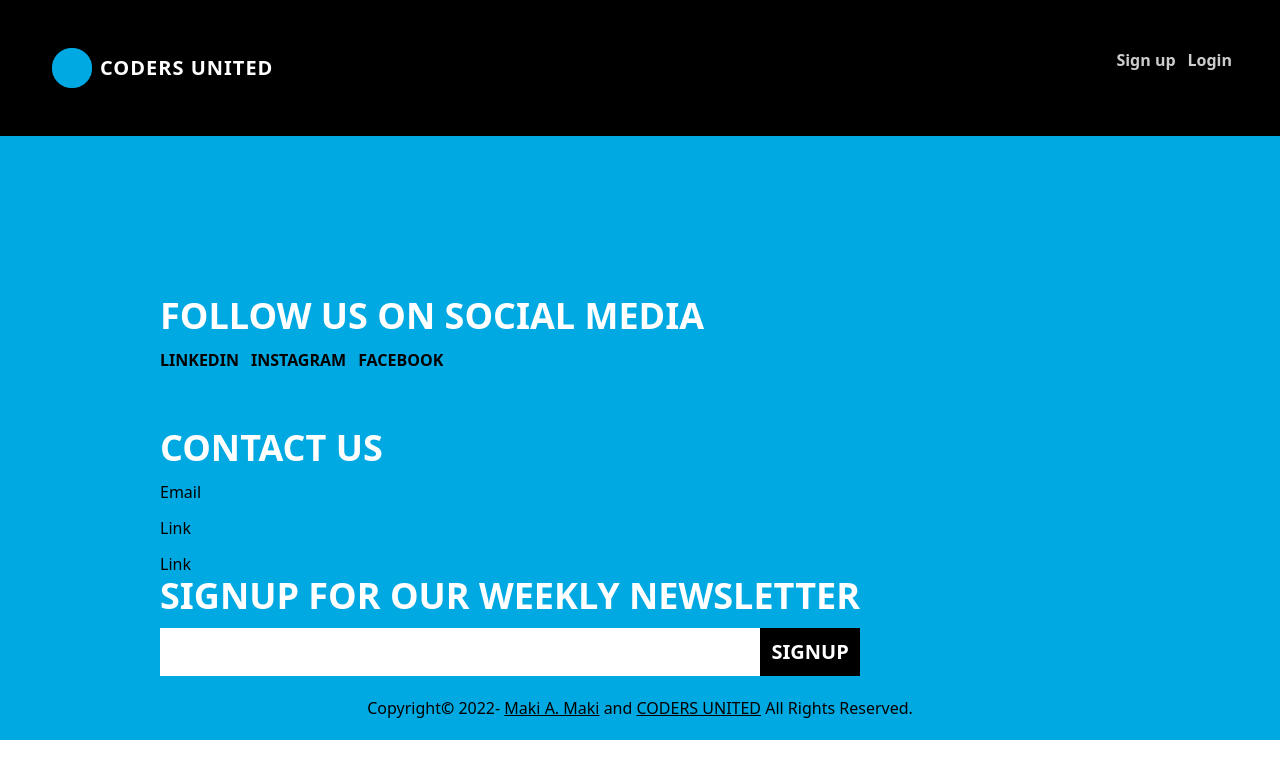
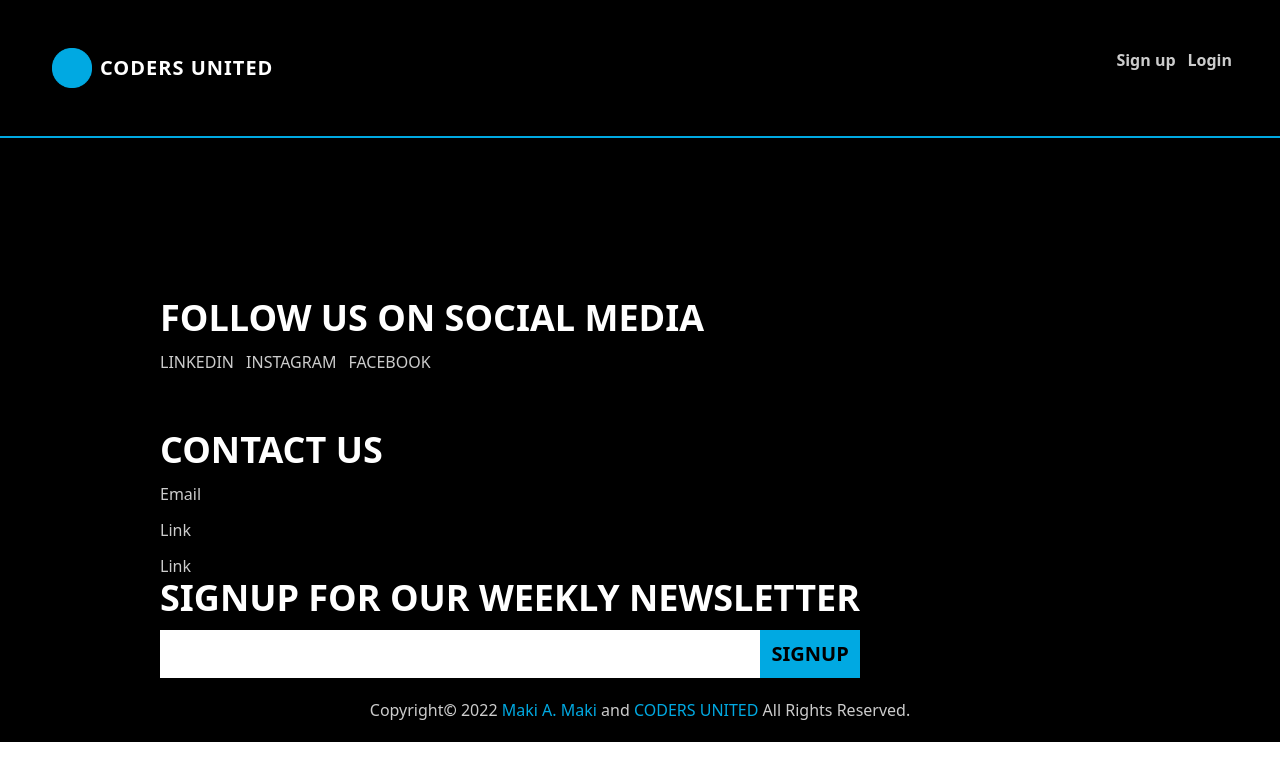
Before and after one commit to Makispear/CODERZ-UNITED, a React (Create React App) app in the folder client/: page /Home in a window 1280 px wide. Shown: the top 780 px of the page. Built offline with nearby package versions, Linux system fonts and the light colour scheme.

Commit message:
Done with homepage styling

```diff
--- a/client/src/components/Board/index.js
+++ b/client/src/components/Board/index.js
@@ -2,7 +2,7 @@ export default function Board() {
   return (
     <section className="p-28 w-full bg-white">
       <div className="bg-green-800 h-90 border-black border-4">
-        <ul className="h-full text-white font-bold text-3xl grid place-content-center gap-3">
+        <ul className="h-full text-black font-bold text-5xl grid place-content-center gap-3">
           <li>1. WALK-THROUGH VIDEOS</li>
           <li>2. EXAMPLES</li>
           <li>3. DEEPER DIVES INTO CONCEPTS</li>
--- a/client/src/components/Copyright/index.js
+++ b/client/src/components/Copyright/index.js
@@ -3,12 +3,13 @@ const getYearNow = () => {
   if (year === "2022") {
     return
   }
-  return year
+  return "-", year
 }
 
 export default function Copyright() {
   return (
-    <p>Copyright<span className="font-bold">&copy;</span> 2022-{getYearNow()} <a className="text-black  underline" href="https://makispear.github.io/Makispear/">Maki A. Maki</a> and <a href="#" className="text-black underline">CODERS UNITED</a> All Rights Reserved.
+    <p>
+      Copyright<span className="font-bold">&copy;</span> 2022{getYearNow()} <a className="text-tertiary hover:underline" href="https://makispear.github.io/Makispear/">Maki A. Maki</a> and <a href="#" className="text-tertiary hover:underline">CODERS UNITED</a> All Rights Reserved.
     </p>
   )
 }
--- a/client/src/components/Footer/index.js
+++ b/client/src/components/Footer/index.js
@@ -3,26 +3,26 @@ import Copyright from "../Copyright";
 
 export default function Footer() {
   return (
-    <footer className="w-full flex flex-col bg-tertiary">
+    <footer className="w-full flex flex-col bg-black border-t-2 border-t-tertiary">
       <div className="w-full flex flex-wrap justify-between p-40 pb-5">
         {/* left side  */}
         <div className="flex flex-col">
           {/* social media  */}
           <div className="">
             <h2 className="text-white font-bold text-4xl">FOLLOW US ON SOCIAL MEDIA</h2>
-            <ul className="text-white flex mt-3">
-              <NavLink to={"/"} className="text-black mr-3 font-semibold uppercase">LinkedIn</NavLink >
-              <NavLink to={"/"} className="text-black mr-3 font-semibold uppercase">Instagram</NavLink >
-              <NavLink to={"/"} className="text-black mr-3 font-semibold uppercase">Facebook</NavLink >
+            <ul className="text-secondary flex mt-3">
+              <NavLink to={"/"} className="mr-3 font-lighter uppercase">LinkedIn</NavLink >
+              <NavLink to={"/"} className="mr-3 font-lighter uppercase">Instagram</NavLink >
+              <NavLink to={"/"} className="mr-3 font-lighter uppercase">Facebook</NavLink >
             </ul>
           </div>
           {/* contact  */}
           <div className="mt-14">
             <h2 className="text-white text-4xl font-bold">CONTACT US</h2>
-            <ul className="text-white flex flex-col">
-              <NavLink to={"/"} className="text-black mt-3">Email</NavLink >
-              <NavLink to={"/"} className="text-black mt-3">Link</NavLink >
-              <NavLink to={"/"} className="text-black mt-3">Link</NavLink >
+            <ul className="text-secondary flex flex-col">
+              <NavLink to={"/"} className="mt-3">Email</NavLink >
+              <NavLink to={"/"} className="mt-3">Link</NavLink >
+              <NavLink to={"/"} className="mt-3">Link</NavLink >
             </ul>
           </div>
         </div>
@@ -31,13 +31,13 @@ export default function Footer() {
           <h2 className="text-white text-4xl font-bold">SIGNUP FOR OUR WEEKLY NEWSLETTER</h2>
           <div className="w-100 h-12 flex justify-end mt-3">
             <input className="w-full text-xl p-2" />
-            <button className="bg-black text-white w-2/12 h-full font-bold text-xl">SIGNUP</button>
+            <button className="bg-tertiary text-black w-2/12 h-full font-bold text-xl">SIGNUP</button>
           </div>
         </div>
       </div>
 
 
-      <div className="text-black w-full flex justify-center mb-5">
+      <div className="text-secondary w-full flex justify-center mb-5">
         <Copyright />
       </div>
     </footer>
--- a/client/src/components/Hero/index.js
+++ b/client/src/components/Hero/index.js
@@ -7,10 +7,10 @@ export default function Hero() {
     <section className=" sm:py-10 px-3 my-10 lg:py-10 flex flex-wrap w-full justify-center lg:justify-center sm:p-1 sm:justify-center sm:mx-auto align-top bg-black">
       <div className="w-4/5 sm:w-5/6 md:w-3/5 mt-14 sm:border-t-2 sm:border-l-2 sm:border-secondary h-max">
         <div>
-          <h2 className="sm:w-2/3 text-5xl sm:text-6xl font-bold mx-auto sm:m-10 tracking-wider text-white">LEARN WEB DEVELOPMENT FOR FREE</h2>
+          <h2 className="sm:w-2/3 text-5xl sm:text-6xl font-bold mx-auto sm:m-10 tracking-wider text-white">LEARN WEB DEVELOPMENT AND DESIGN</h2>
         </div>
         <div>
-          <p className="sm:mx-10 text-l mt-5 sm:text-2xl text-secondary font-light">Lorem ipsum here for a paragrapgh that doesn look so bad and something to describe the website</p>
+          <p className="sm:mx-10 text-l mt-5 sm:text-2xl text-secondary font-light">CODERS UNITED's mission is your success!</p>
         </div>
         <div className="sm:mx-10 sm:py-6 flex mt-14">
           <div className=" mr-9">
--- a/client/src/components/Options/index.js
+++ b/client/src/components/Options/index.js
@@ -12,21 +12,21 @@ export default function Options() {
 
       <div className="flex flex-wrap w-full justify-center my-40">
         {/* here are the options section  */}
-        <div className="flex flex-col items-center mt-10 mx-5">
+        <div className="flex flex-col items-center mt-10 mx-5 ">
           <img className="rounded-full w-60 h-60" src={design} alt="Design" />
           <h3 className="w-max border-tertiary border-b-4 border-t-4  text-3xl my-3 font-semibold text-secondary">DESIGN</h3>
           <p className="text-center w-96 font-light text-md text-secondary leading-7">
             A web designer is an IT professional who is responsible for designing the layout, visual appearance and the usability of a website. A good web designer needs to have both creative graphic skills and technical skills.
           </p>
         </div>
-        <div className="flex flex-col items-center mt-10 mx-5">
+        <div className="flex flex-col items-center mt-10 mx-5 ">
           <img className="rounded-full w-60 h-60" src={frontend} alt="Front End" />
           <h3 className="  text-3xl my-3 font-semibold text-secondary"><span className="text-tertiary font-bold">&#60; </span>frontEnd<span className="text-tertiary font-bold"> &#62;</span></h3>
           <p className="text-center w-96 font-light text-md text-secondary leading-7">
             Front-end web development is the development of the graphical user interface of a website, through the use of HTML, CSS, and JavaScript, so that users can view and interact with that website.
           </p>
         </div>
-        <div className="flex flex-col items-center mt-10 mx-5">
+        <div className="flex flex-col items-center mt-10 mx-5 ">
           <img className="rounded-full w-60 h-60" src={backend} alt="Back End" />
           <h3 className="text-secondary text-3xl my-3 font-semibold"><span className="text-tertiary font-bold">&#60;&#47;</span> back_end <span className="text-tertiary font-bold"> &#62;</span></h3>
           <p className="text-center w-96 font-light text-md text-secondary leading-7">
--- a/client/src/components/Quotes/index.js
+++ b/client/src/components/Quotes/index.js
@@ -2,14 +2,14 @@ import SingleQuote from "../SingleQuote"
 
 export default function Quotes() {
   return (
-    <section className="w-full min-h-screen p-32 flex flex-wrap flex-col justify-between">
-      <div className="flex justify-between flex-wrap">
+    <section className="w-full p-32 flex flex-wrap flex-col justify-between">
+      <div className="flex justify-between flex-wrap h-full">
         <div className="grid place-items-center">
           <h2 className="text-4xl font-bold w-700 text-white">WHY STUDY 4 YEARS JUST TO START <span className="text-tertiary">?</span></h2>
         </div>
         <SingleQuote />
       </div>
-      <div className="flex justify-between flex-wrap">
+      <div className="flex justify-between flex-wrap h-full">
         <SingleQuote />
         <div className="grid place-items-center">
           <h2 className="text-4xl font-bold text-white uppercase">College is not the only way<span className="text-tertiary">!</span></h2>
--- a/client/src/components/SingleQuote/index.js
+++ b/client/src/components/SingleQuote/index.js
@@ -1,9 +1,9 @@
 export default function SingleQuote() {
   return (
-    <div className="p-5 flex flex-col w-700 border-2 border-white shadow-lg">
-      <h2 className="capitalize text-2xl font-bold mb-4 text-white">Google, Apple and 12 other companies that no longer require employees to have a college degree
+    <div className="p-5 flex flex-col w-700 border-4 border-secondary shadow-lg">
+      <h2 className="capitalize text-2xl font-bold mb-4 text-secondary">Google, Apple and 12 other companies that no longer require employees to have a college degree
       </h2>
-      <div className="text-secondary mb-10">
+      <div className="text-secondary mb-10 font-light text-sm">
         <p>
           - Published Mon, Oct 8 201812:51 PM EDT
         </p>
@@ -11,7 +11,7 @@ export default function SingleQuote() {
           - Updated Mon, Oct 8 201812:51 PM EDT
         </p>
       </div>
-      <p className="text-tertiary font-semibold">- Source: CNBC</p>
+      <p className="text-tertiary font-light">- Source: CNBC</p>
     </div>
   )
 }
```
